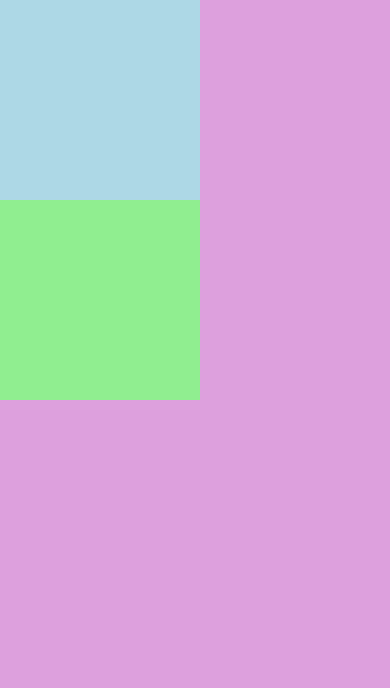
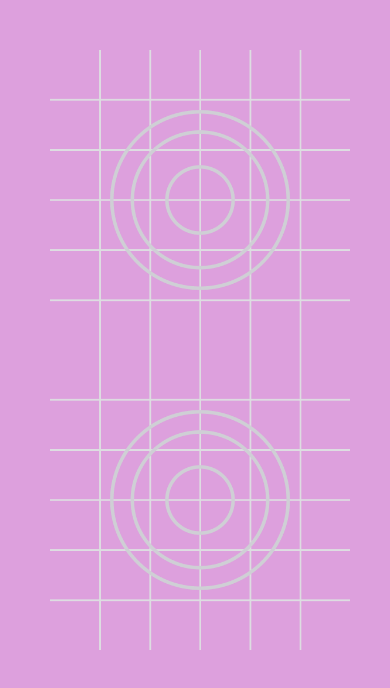
Before and after one commit to ZEUZ8/react-native-starter, a React Native app: screen / in a window 390 px wide. Shown: the top 688 px of the page. Built offline with nearby package versions, Linux system fonts and the light colour scheme.

Commit message:
Explored image handling in native development and implemented the use of adaptive icons in this commit.

```diff
--- a/App.js
+++ b/App.js
@@ -1,10 +1,13 @@
-import { View } from "react-native";
+import { View,Image} from "react-native";
+const logoImg = require("./assets/adaptive-icon.png")
 
 export default function App(){
   return (
-    <View style={{flex:1, backgroundColor:"plum"}}>
-      <View style={{ width:200,height:200, backgroundColor:"lightblue"}}></View>
-      <View style={{ width:200,height:200, backgroundColor:"lightgreen"}}></View>
+    <View style={{flex:1, backgroundColor:"plum",padding:50}}>
+      {/* <View style={{ width:200,height:200, backgroundColor:"lightblue"}}></View>
+      <View style={{ width:200,height:200, backgroundColor:"lightgreen"}}></View> */}
+      <Image source={logoImg} style={{width:300, height:300}}/>
+      <Image source={logoImg} style={{width:300, height:300}}/>
     </View>
   )
 }
```
